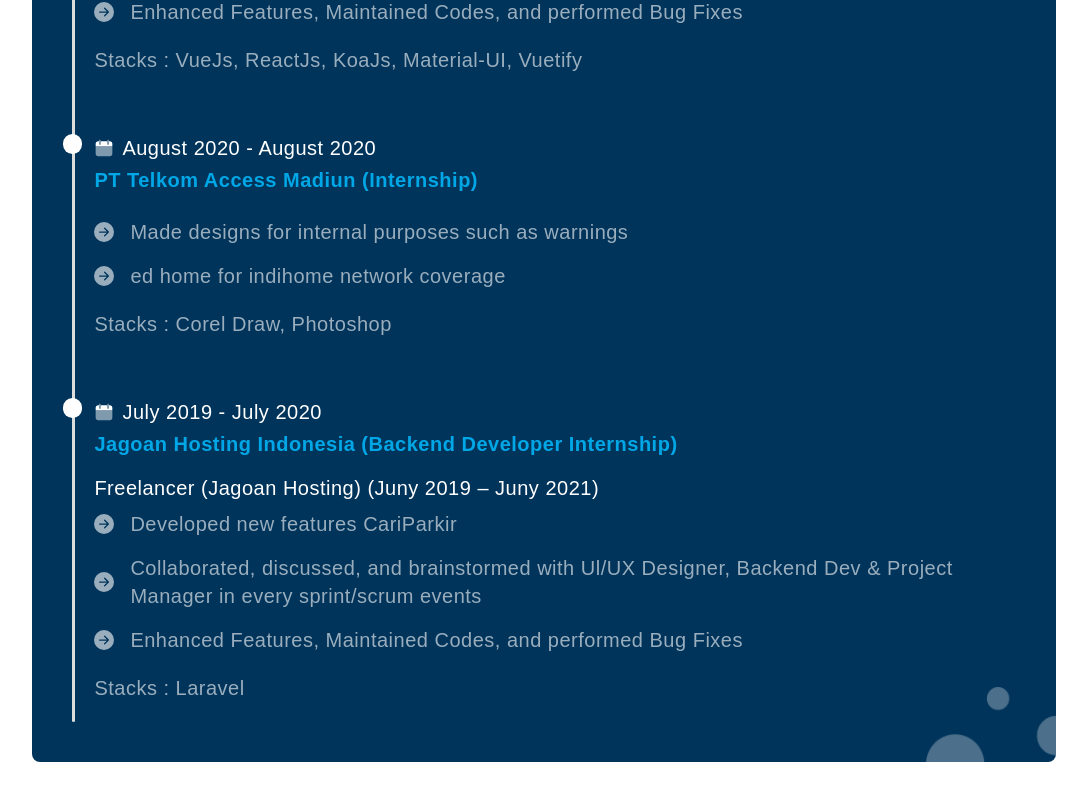
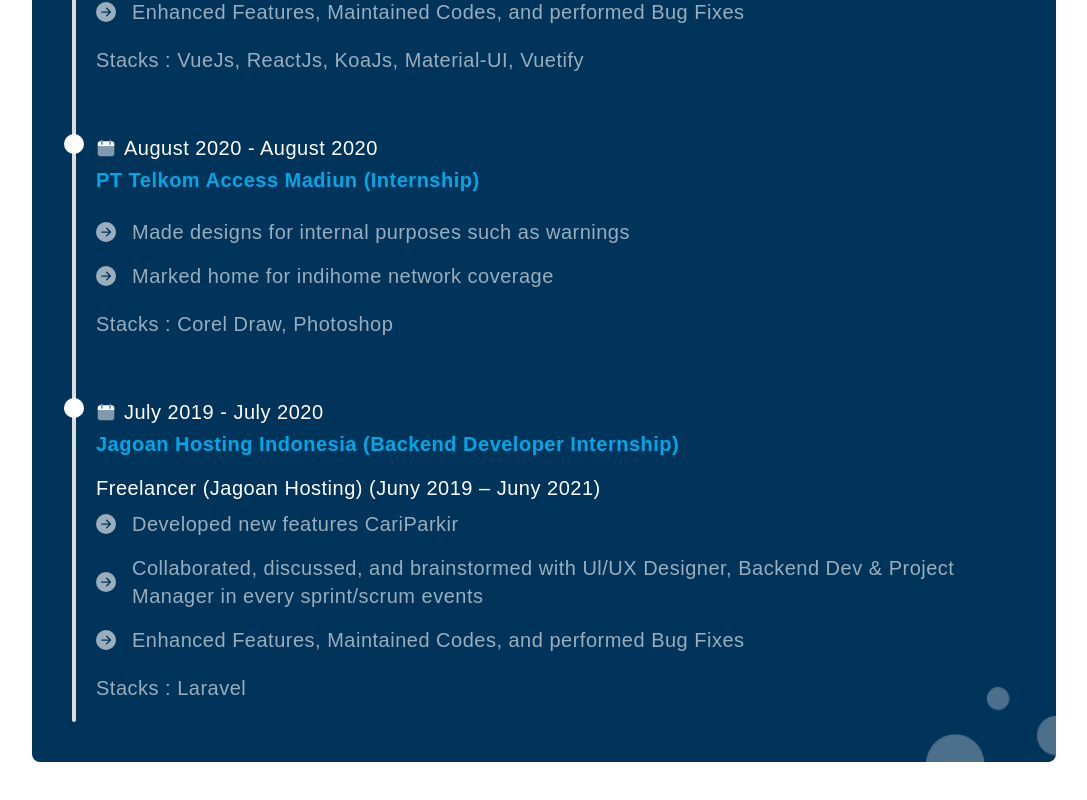
Before and after one commit to dystianen/portofolio-frontend, a Next.js app: page /about in a window 1280 px wide. Shown: the part 3369-4169 px from the top of the page, without its empty margins (96-1183 px from the left). Built offline with nearby package versions, Linux system fonts and the light colour scheme.

Commit message:
fixed width

```diff
--- a/component/experience/index.tsx
+++ b/component/experience/index.tsx
@@ -22,11 +22,15 @@
         <div className='absolute -bottom-8 -right-5'>
           <Image src={'/assets/particle-white.png'} height={150} width={150} alt='calender' />
         </div>
-        <div className='w-1 min-h-full bg-grey rounded-full'></div>
-        <div className='z-10 flex flex-col gap-10 -ml-[10px] md:-ml-[12px]'>
+        <div className='w-max'>
+          <div className='w-1 min-h-full bg-grey rounded-full'></div>
+        </div>
+        <div className='z-10 flex flex-col gap-10 -ml-[12px]'>
           {data.experience.map((it, index) => (
-            <div key={index} className='flex flex-row gap-3'>
-              <div className='bg-white rounded-full w-5 h-5'></div>
+            <div key={index} className='flex flex-row items-start gap-3'>
+              <div className='w-max'>
+                <div className='bg-white rounded-full w-5 h-5'></div>
+              </div>
               <div className='flex flex-col gap-1 text-white text-base tracking-wide md:text-xl w-full'>
                 <div className='flex flex-row gap-2'>
                   <Image src={'/assets/calender.svg'} height={20} width={20} alt='calender' />
@@ -48,7 +52,7 @@
                         </div>
                       ))}
                     </div>
-                    <p className='opacity-60'>Stacks : {data.stacks.length ? data.stacks.join(", ") : '-'}</p>
+                    <p className='opacity-60'>Stacks : {data.stacks.length ? data.stacks.join(', ') : '-'}</p>
                   </div>
                 ))}
               </div>
--- a/json/about.json
+++ b/json/about.json
@@ -173,7 +173,7 @@
           "title": "",
           "details": [
             "Made designs for internal purposes such as warnings",
-            "ed home for indihome network coverage "
+            "Marked home for indihome network coverage "
           ],
           "stacks": ["Corel Draw", "Photoshop"]
         }
```
